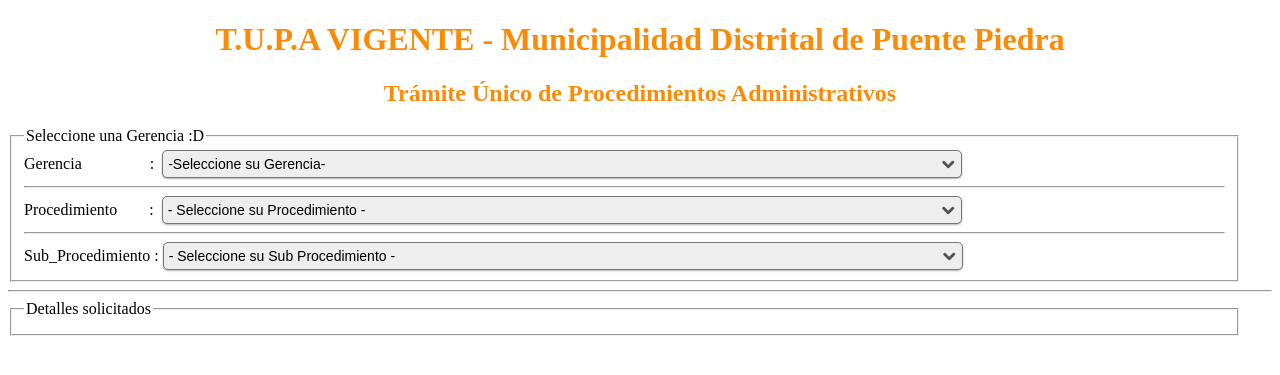
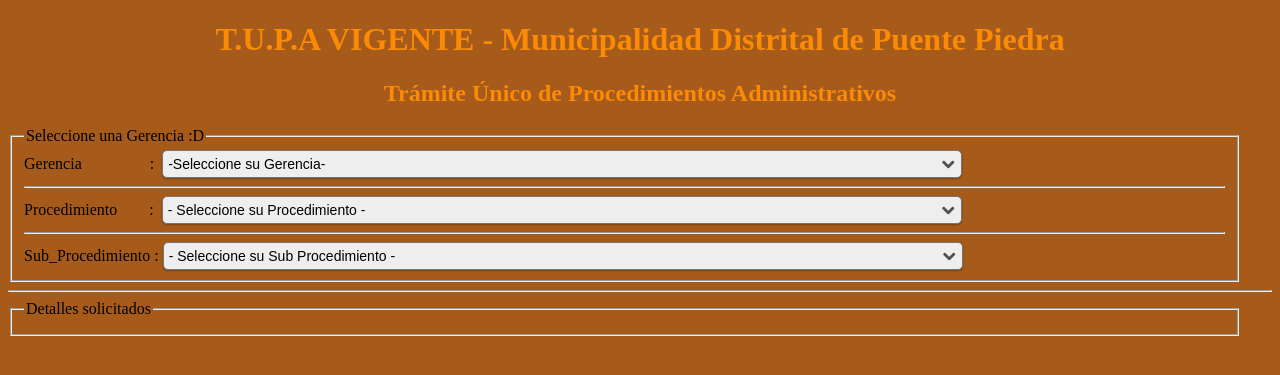
Before and after one commit to rsolsol/practicas, a PHP site: page / in a window 1280 px wide. Shown: the top 375 px of the page. Run offline with PHP 8.4, Linux system fonts and the light colour scheme; data comes from the database, SQL or seed files in the repository; some libraries are stand-ins or nearby versions.

Commit message:
se coloco el background-color en el css

```diff
--- a/css/estilos.css
+++ b/css/estilos.css
@@ -1,3 +1,6 @@
+body{
+    background-color: #a65b1a;
+}
 h1,h2{
     text-align: center;
     color: #fb8a07;
```
Also changed, not shown: 1 other file.
